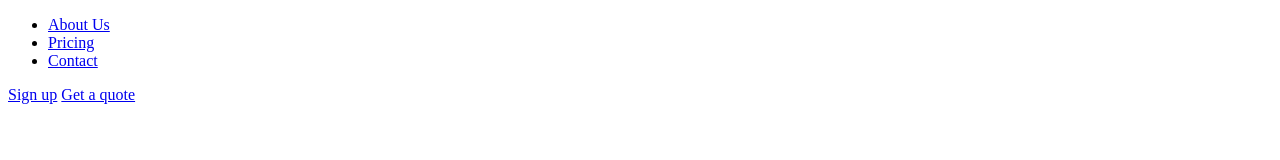
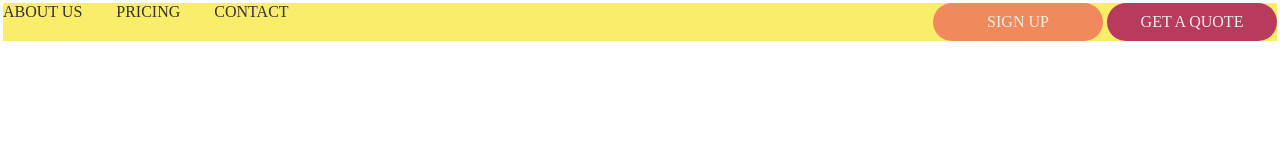
Before and after one commit to venkatyashwanth/SCSS_Udemy, a website: page index.html in a window 1280 px wide. Drawn offline with Linux system fonts and the light colour scheme.

```diff
--- a/index.html
+++ b/index.html
@@ -4,6 +4,7 @@
     <meta charset="UTF-8">
     <meta name="viewport" content="width=device-width, initial-scale=1.0">
     <title>Document</title>
+    <link rel="stylesheet" href="./css/style.css">
 </head>
 <body>
     <nav>
```
Also changed, not shown: package.json (added, +15 -0 lines), css/style.css (added), scss/style.scss (renamed from style.scss), 2 other files.
